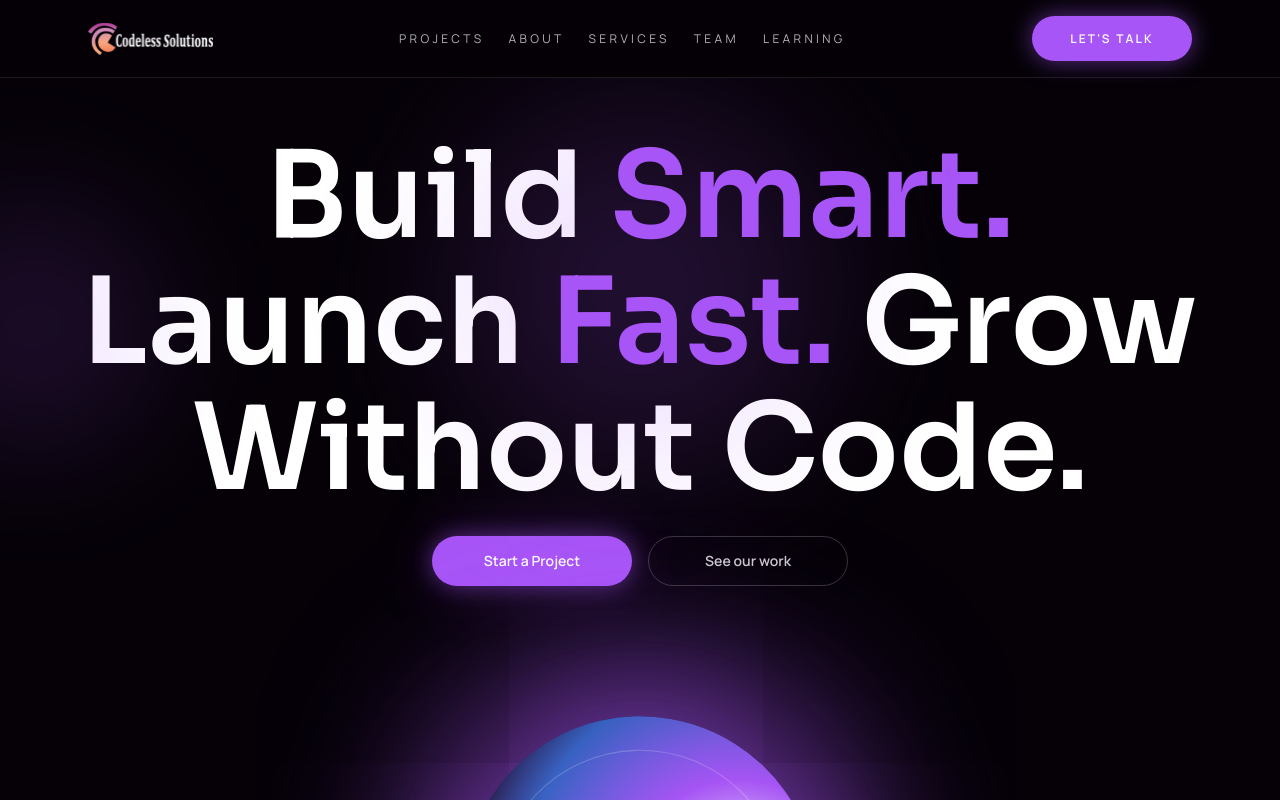
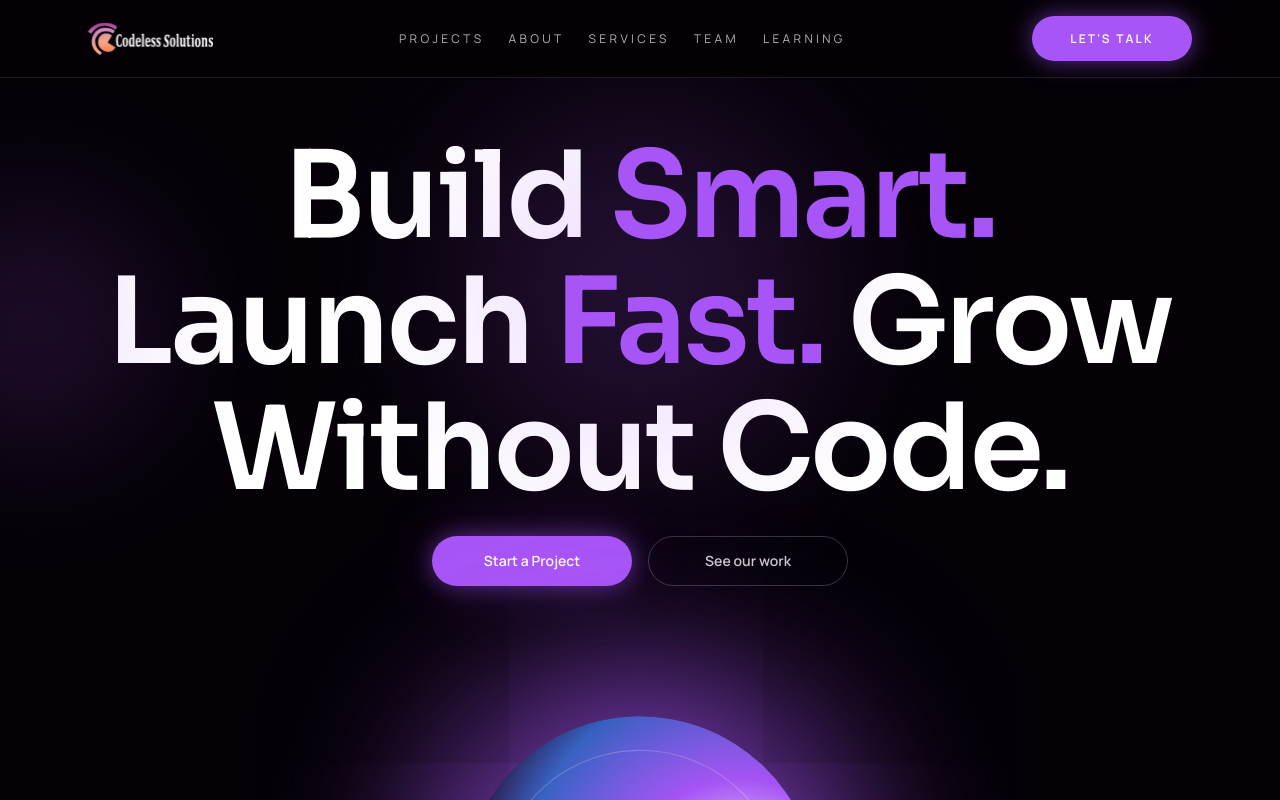
Before and after one commit to Oluwatosin1808/Codeless-solutions, a Next.js app: page / in a window 1280 px wide. Shown: the top 800 px of the page. Built offline with nearby package versions, Linux system fonts and the light colour scheme.

Commit message:
Reduce hero H1 letter spacing to -2%

```diff
--- a/app/page.tsx
+++ b/app/page.tsx
@@ -213,7 +213,7 @@ export default function Home() {
               viewport={{ once: true, amount: 0.4 }}
               className="flex flex-col items-center gap-6 text-center"
             >
-              <h1 className="font-display text-[56px] font-semibold leading-[1.05] sm:text-[120px]">
+              <h1 className="font-display text-[56px] font-semibold leading-[1.05] tracking-tight sm:text-[120px]">
                 Build <span className="text-[#a855f7]">Smart.</span>
                 <br />
                 Launch <span className="text-[#a855f7]">Fast.</span> Grow
```
